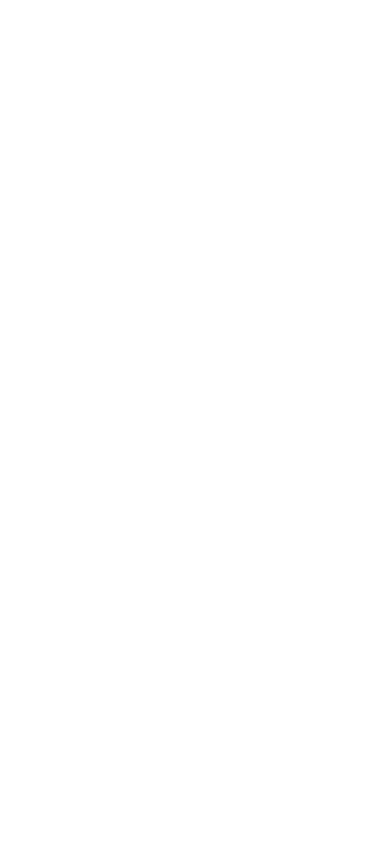
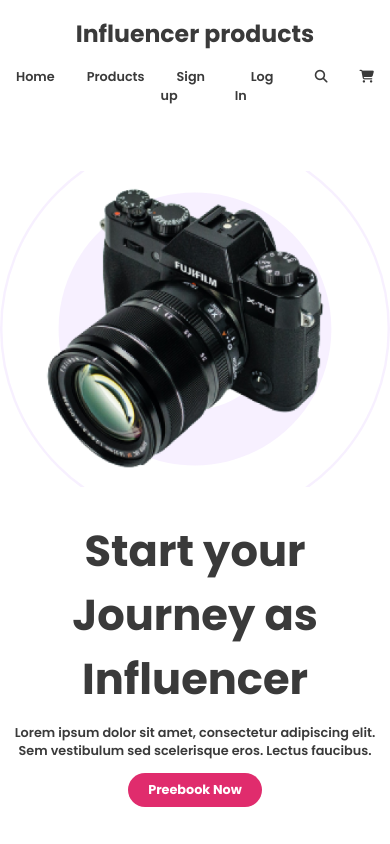
Before and after one commit to AAzizshishir/Influencer-Gear, a plain HTML site: page index.html in a window 390 px wide. Drawn offline with Linux system fonts and the light colour scheme.

Commit message:
added header section and style and also responsive

```diff
--- a/index.html
+++ b/index.html
@@ -5,6 +5,50 @@
     <meta name="viewport" content="width=device-width, initial-scale=1.0" />
     <title>Influencer Gear App</title>
     <link rel="stylesheet" href="style.css" />
+    <!-- Font Awsome Cdn -->
+    <link
+      rel="stylesheet"
+      href="https://cdnjs.cloudflare.com/ajax/libs/font-awesome/6.7.2/css/all.min.css"
+      integrity="sha512-Evv84Mr4kqVGRNSgIGL/F/aIDqQb7xQ2vcrdIwxfjThSH8CSR7PBEakCr51Ck+w+/U6swU2Im1vVX0SVk9ABhg=="
+      crossorigin="anonymous"
+      referrerpolicy="no-referrer"
+    />
   </head>
-  <body></body>
+  <body>
+    <!-- Header Section -->
+    <header class="header">
+      <nav class="nabvar">
+        <div class="brand"><h3>Influencer products</h3></div>
+        <div class="navlinks">
+          <ul>
+            <li><a href="#">Home</a></li>
+            <li><a href="#">Products</a></li>
+            <li><a href="#">Sign up</a></li>
+            <li><a href="#">Log In</a></li>
+            <li>
+              <a href="#"> <i class="fa-solid fa-magnifying-glass"></i> </a>
+            </li>
+            <li>
+              <a href="#"> <i class="fa-solid fa-cart-shopping"></i> </a>
+            </li>
+          </ul>
+        </div>
+      </nav>
+      <div class="hero">
+        <div class="hero-content">
+          <h1 class="hero-title">Start your Journey as Influencer</h1>
+          <p class="description">
+            Lorem ipsum dolor sit amet, consectetur adipiscing elit. Sem
+            vestibulum sed scelerisque eros. Lectus faucibus.
+          </p>
+          <button class="primary-btn">Preebook Now</button>
+        </div>
+        <div class="hero-image-container">
+          <img src="./images/main-camera.png" alt="Camera" />
+        </div>
+      </div>
+    </header>
+    <!-- Header Section End -->
+
+  </body>
 </html>
--- a/style.css
+++ b/style.css
@@ -10,7 +10,7 @@
 @import url("https://fonts.googleapis.com/css2?family=Manrope:wght@200..800&display=swap");
 
 :root {
-    /* Font Family */
+  /* Font Family */
   --primaryFont: "Poppins", serif;
   --secondaryFont: "Inter", serif;
   --fontForFooter: "Manrope", serif;
@@ -18,10 +18,146 @@
   /* Colors */
   --veryDarkGray: rgb(24, 25, 31);
   --darkGray: rgb(58, 58, 58);
-  --lightGray: rgb(120,120,120);
+  --lightGray: rgb(120, 120, 120);
   --gray: rgb(108, 108, 108);
   --veryLightGray: rgb(217, 219, 225);
   --whiteColor: rgb(255, 255, 255);
   --darkColor: rgb(0, 0, 0);
   --pinkColor: rgb(224, 44, 109);
 }
+* {
+  margin: 0;
+  padding: 0;
+  list-style: none;
+  box-sizing: border-box;
+}
+body {
+  max-width: 100vw;
+  min-height: 100vh;
+}
+/* Shared Style */
+.primary-btn {
+  border-radius: 32px;
+  background: var(--pinkColor);
+  padding: 8px 20px;
+  color: var(--whiteColor);
+  font-family: var(--primaryFont);
+  font-size: 0.8rem;
+  font-weight: 700;
+  border: none;
+  outline: none;
+  transition: all 0.3s;
+}
+.primary-btn:hover {
+  transform: scale(1.03);
+}
+
+/* Header Style */
+.header {
+  max-width: 1020px;
+  margin: 0 auto;
+}
+/* Nav Style */
+.nabvar {
+  display: flex;
+  align-items: center;
+  justify-content: space-between;
+  padding: 1rem 0;
+}
+.nabvar .brand {
+  color: var(--darkGray);
+  font-family: var(--primaryFont);
+  font-size: 1.26rem;
+  font-weight: 700;
+}
+.navlinks ul {
+  display: flex;
+}
+.navlinks li {
+}
+.navlinks a {
+  text-decoration: none;
+  color: var(--darkGray);
+  padding: 0.5rem 1rem;
+  font-family: var(--primaryFont);
+  font-size: 0.8rem;
+  font-weight: 600;
+  transition: background 0.3s;
+  border-radius: 3px;
+}
+.navlinks a:hover {
+  background: var(--veryLightGray);
+}
+
+/* Hero Section */
+.header .hero {
+  display: flex;
+  align-items: center;
+  justify-content: space-between;
+  margin-top: 50px;
+}
+.header .hero-content {
+  max-width: 450px;
+}
+.hero-content .hero-title {
+  color: var(--darkGray);
+  font-family: var(--primaryFont);
+  font-size: 2.7rem;
+  font-weight: 700;
+}
+.hero-content .description {
+  color: var(--darkGray);
+  font-family: var(--primaryFont);
+  font-size: 0.8rem;
+  font-weight: 600;
+  margin: 0.8rem 0;
+}
+.hero-image-container {
+  max-width: 400px;
+  background-image: url(./images/Circle\ design.svg);
+  background-size: cover;
+  background-position: center;
+  background-repeat: no-repeat;
+}
+.hero-image-container img {
+  width: 100%;
+  height: 100%;
+}
+/* Header Section Style End */
+
+/* Responsive For Mobile */
+@media screen and (max-width: 576px) {
+  .nabvar {
+    flex-direction: column;
+  }
+  .navlinks {
+    margin-top: 1rem;
+  }
+  .hero {
+    flex-direction: column-reverse;
+  }
+  .hero-content {
+    text-align: center;
+    margin-top: 2rem;
+  }
+  .hero-image-container img {
+    width: 85%;
+    margin-left: 1.5rem;
+  }
+}
+/* Responsive for Tablet */
+@media screen and (min-width: 576px) and (max-width: 992px) {
+  .nabvar {
+    flex-direction: column;
+  }
+  .navlinks {
+    margin-top: 1rem;
+  }
+  .hero {
+    flex-direction: column-reverse;
+  }
+  .hero-content {
+    text-align: center;
+    margin-top: 3rem;
+  }
+}
```
